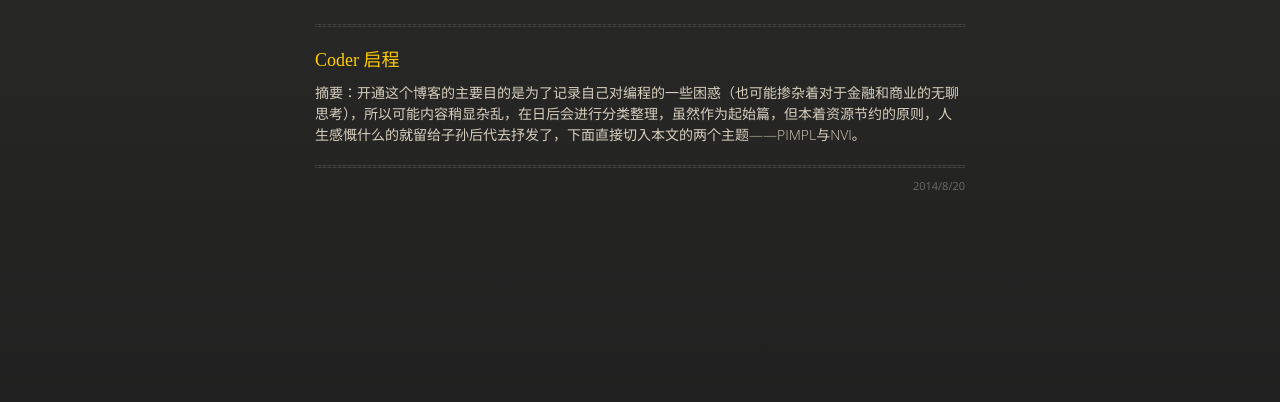
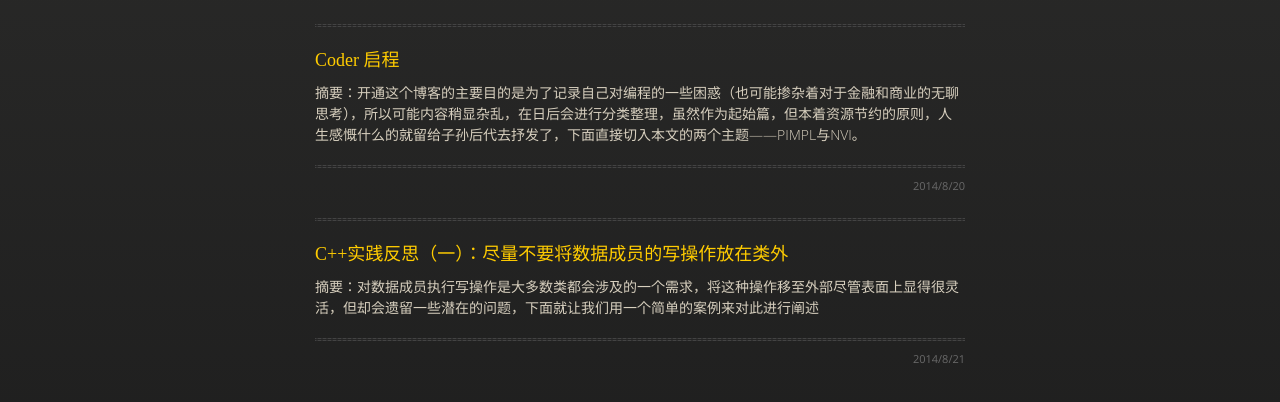
Before and after one commit to bradleyxu/bradleyxu.github.com, a plain HTML site: page index.html in a window 1280 px wide. Shown: the part 162-564 px from the top of the page. Drawn offline with nearby package versions, Linux system fonts and the light colour scheme.

Commit message:
blog update

```diff
--- a/index.html
+++ b/index.html
@@ -28,7 +28,7 @@
             <h1 style="font-family:'Microsoft YaHei'">Bradley_Xu 笔尖上的码农</h1>
             <hr style="margin-top:50px">
             <h3>
-                <a name="welcome-to-github-pages" class="anchor" href="20140820.html">
+                <a name="welcome-to-github-pages" class="anchor" href="articles/20140820.html">
                     <span style="font-family:'Microsoft YaHei'">Coder 启程</span>
                 </a>
             </h3>
@@ -37,6 +37,16 @@
                 -->什么的就留给子孙后代去抒发了，下面直接切入本文的两个主题——PIMPL与NVI。</p>
             <hr>
             <span class="credits right">2014/8/20</span>
+            <hr style="margin-top:50px">
+            <h3>
+                <a name="welcome-to-github-pages" class="anchor" href="articles/20140820.html">
+                    <span style="font-family:'Microsoft YaHei'">C++实践反思（一）：尽量不要将数据成员的写操作放在类外</span>
+                </a>
+            </h3>
+            <p style="font-size:14px;text-align:left">摘要：对数据成员执行写操作是大多数类都会涉及的一个需求，将这种操作移至外部尽管表面上显得很灵活，但却会遗留<!--
+                -->一些潜在的问题，下面就让我们用一个简单的案例来对此进行阐述</p>
+            <hr>
+            <span class="credits right">2014/8/21</span>
         </div>
         <!--
         <pre>
```
Lines whose indentation alone changed are shown as unchanged.
